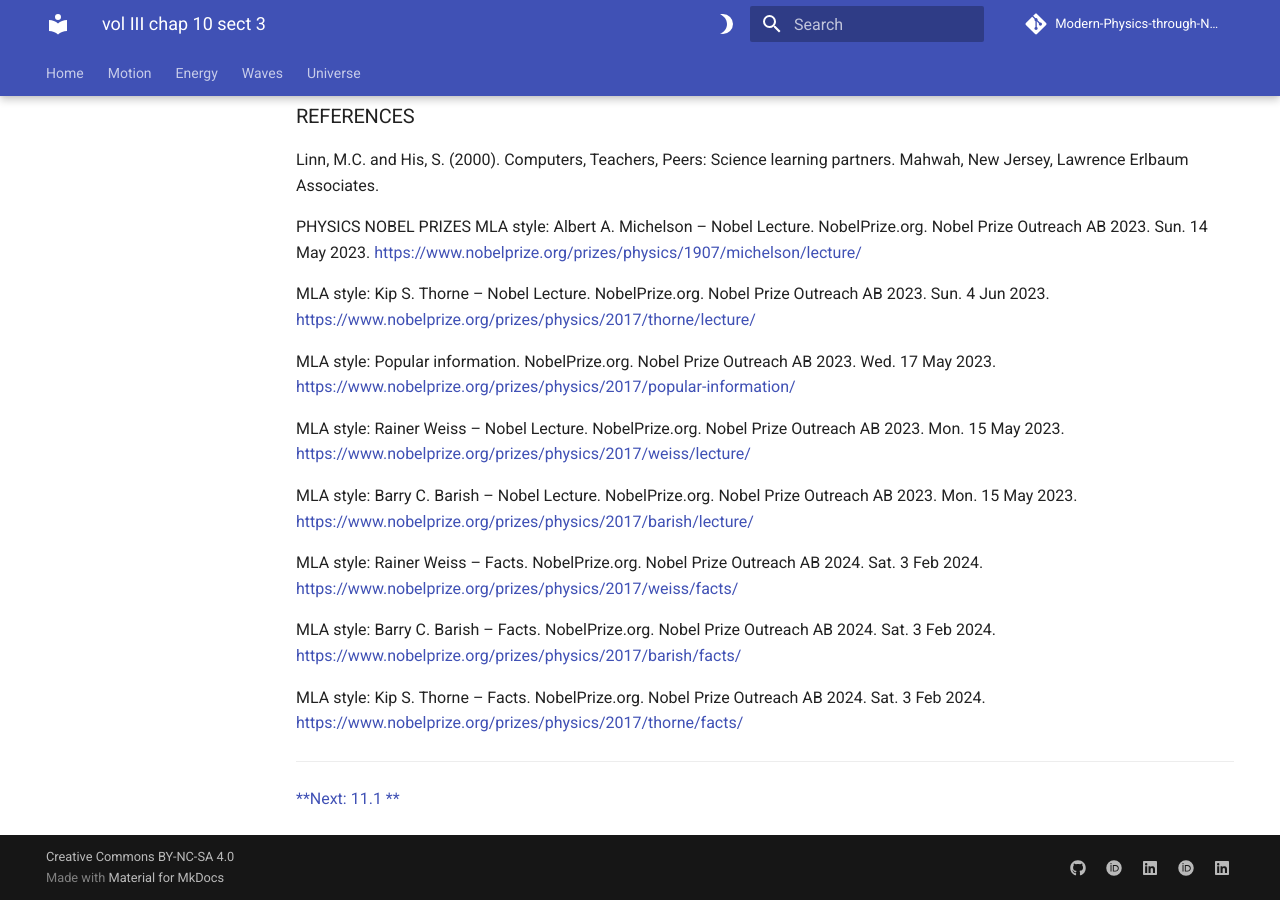
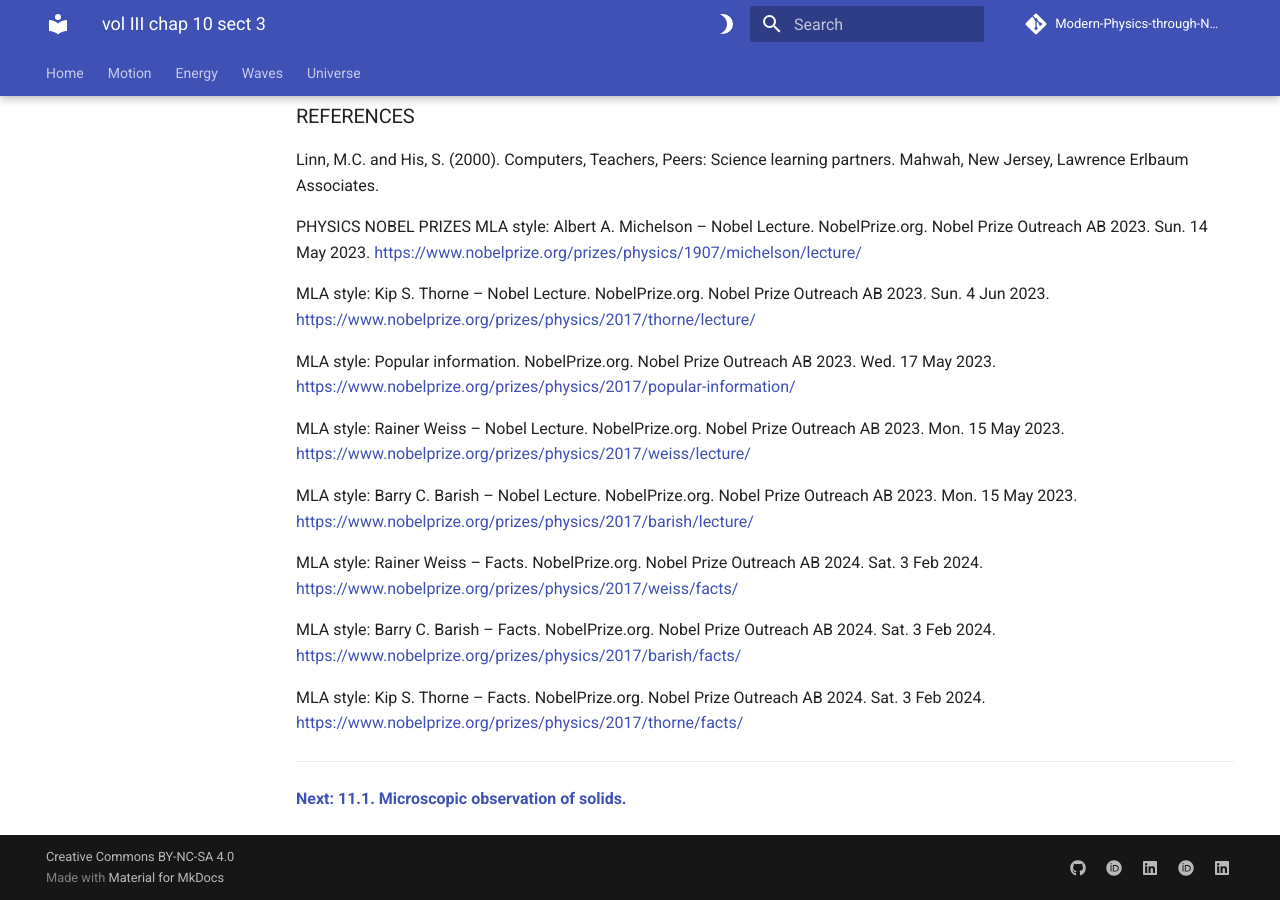
Before and after one commit to modphysnobel/modphysnobel.github.io, an MkDocs documentation site: the page built from docs/vol-III/vol-III-chap-10-sect-3.md, in a window 1280 px wide and 900 px high, scrolled down 5092 px. Built offline with MkDocs 1.6.1 and Material for MkDocs 9.7.7, drawn with Linux system fonts in a browser that asks for light colours; some web fonts are replaced; comment, search, counter and statistics services are not loaded.

Commit message:
Update vol-III-chap-10-sect-3.md

```diff
--- a/docs/vol-III/vol-III-chap-10-sect-3.md
+++ b/docs/vol-III/vol-III-chap-10-sect-3.md
@@ -654,4 +654,4 @@
 
 ***
 
-[**Next: 11.1 **](./vol-III-chap-11-sect-1.md)
+[**Next: 11.1. Microscopic observation of solids.**](./vol-III-chap-11-sect-1.md)
```
